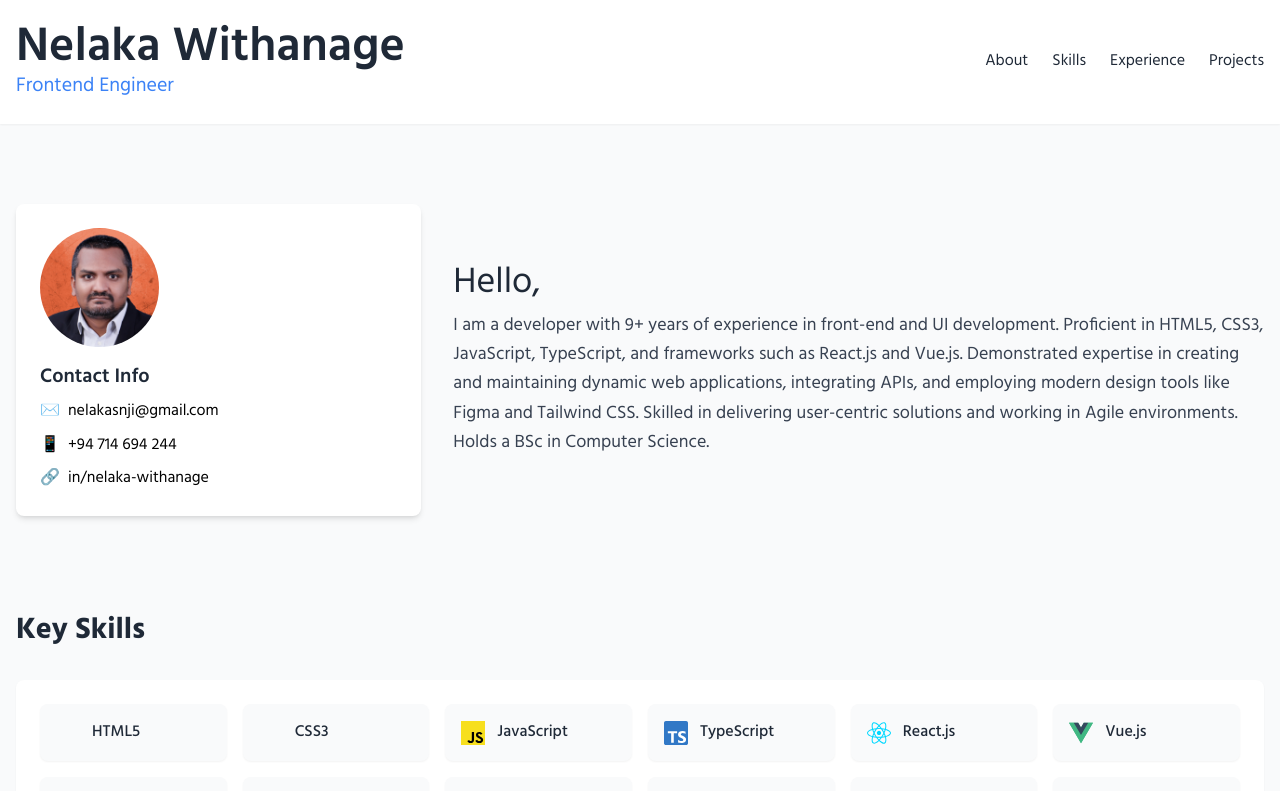
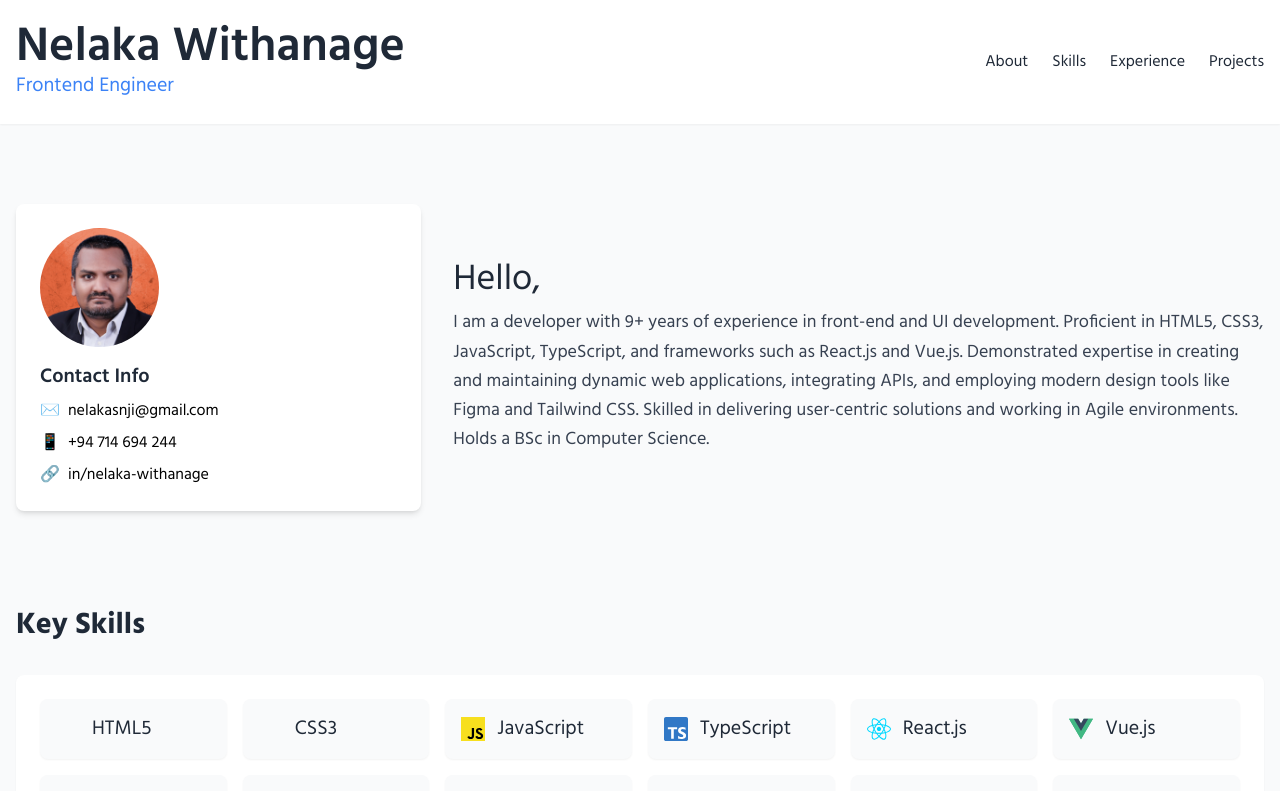
Before and after one commit to NelakaWith/portfolio, a Vue app: page / in a window 1280 px wide. Shown: the top 791 px of the page. Built offline with nearby package versions, Linux system fonts and the light colour scheme; some icons are missing.

Commit message:
feat: enhance skill item display with larger font size and improved alignment

```diff
--- a/src/components/AppSkills.vue
+++ b/src/components/AppSkills.vue
@@ -10,7 +10,9 @@
         class="bg-gray-50 p-4 rounded-lg shadow-sm hover:shadow-md transition flex items-center cursor-pointer"
       >
         <Icon :icon="skill.icon" class="w-6 h-6 mr-3 text-primary" />
-        <h3 class="font-medium text-dark">{{ skill.name }}</h3>
+        <h3 class="text-xl text-dark self-center">
+          {{ skill.name }}
+        </h3>
       </div>
     </div>
   </section>
--- a/src/scss/main.scss
+++ b/src/scss/main.scss
@@ -9,7 +9,6 @@ body {
   font-family: "Hind", sans-serif;
   font-optical-sizing: auto;
   font-style: normal;
-  line-height: 1.6;
   font-size: 16px;
 }
 
```
